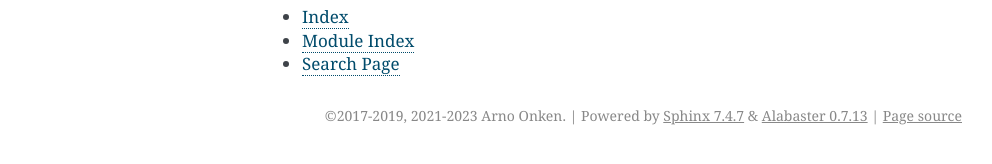
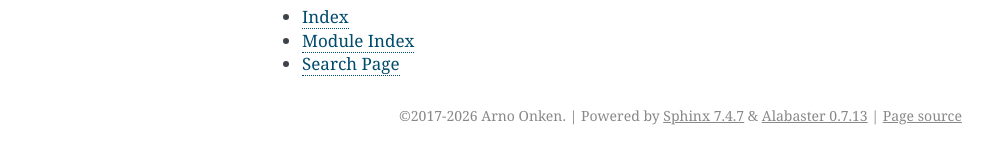
Before and after one commit to asnelt/mixedvines, a Sphinx documentation site: the page built from docs/index.rst, in a window 1280 px wide. Shown: the part 519-683 px from the top of the page, without its empty margins (148-1140 px from the left). Built offline with Sphinx 7.4.7, drawn with Linux system fonts in a browser that asks for light colours.

```diff
--- a/README.rst
+++ b/README.rst
@@ -160,7 +160,7 @@ References
 License
 -------
 
-Copyright (C) 2017-2019, 2021-2023 Arno Onken
+Copyright (C) 2017-2026 Arno Onken
 
 This file is part of the mixedvines package.
 
--- a/docs/conf.py
+++ b/docs/conf.py
@@ -26,7 +26,7 @@ master_doc = "index"
 
 # General information about the project.
 project = "mixedvines"
-copyright = "2017-2019, 2021-2023 Arno Onken"
+copyright = "2017-2026 Arno Onken"
 author = "Arno Onken"
 
 # The version info for the project you're documenting, acts as replacement for
```
Also changed, not shown: 3 other files.
